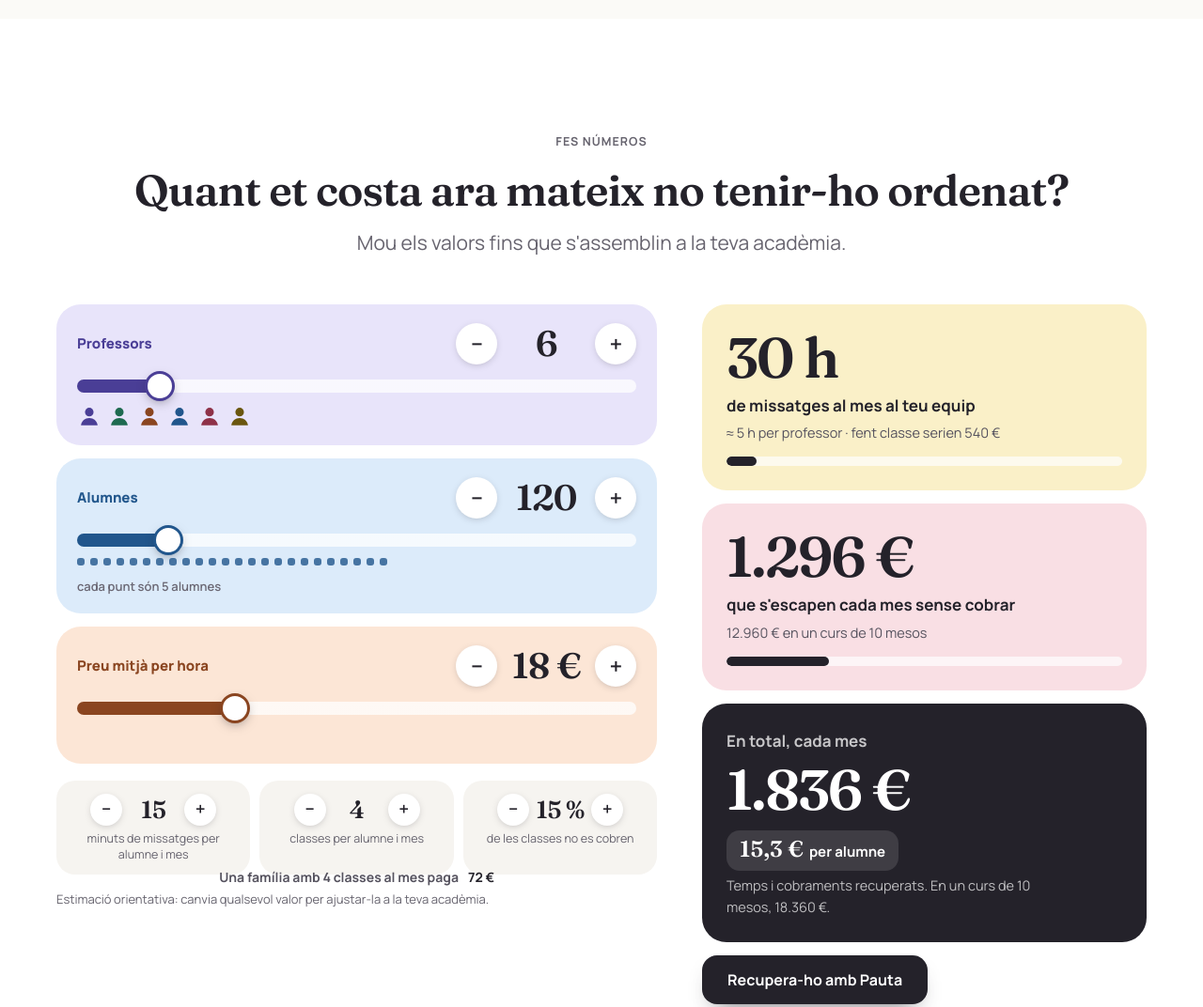
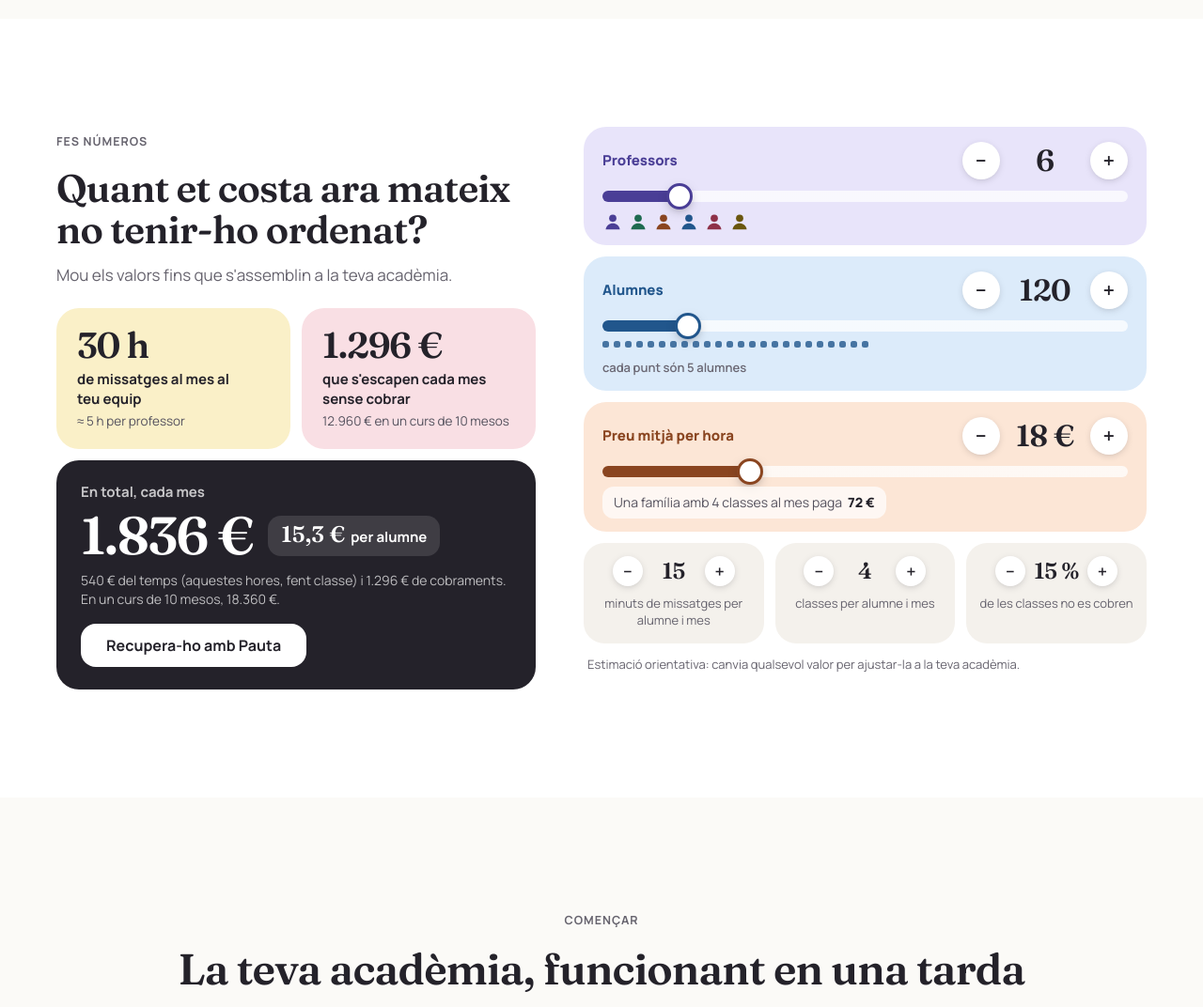
Before and after one commit to labsmna/pauta-web, a plain HTML site: page index.html in a window 1280 px wide. Shown: the part 7220-8292 px from the top of the page at 94% size. Drawn offline with Linux system fonts and the light colour scheme.

Commit message:
Actualitza la landing: calculadora i entrada del mòbil
Co-Authored-By: Claude Opus 5.5 <noreply@anthropic.com>

```diff
--- a/index.html
+++ b/index.html
@@ -165,36 +165,44 @@
     /* ===== Seccions següents (entren amb l'scroll i amb inèrcia) ===== */
     .rv { will-change: transform, opacity; }
     .calc { background: var(--paper); }
-    .calc .box { display: grid; grid-template-columns: 1.15fr .85fr; gap: clamp(24px, 4vw, 48px); margin-top: 48px; align-items: start; }
-    .inputs { display: grid; gap: 14px; }
-    .ctl { border-radius: 26px; padding: 20px 22px 18px; background: var(--c); }
+    .calc .box { display: grid; grid-template-columns: minmax(0, .92fr) minmax(0, 1.08fr); grid-template-areas: "head inputs" "res inputs"; gap: 22px clamp(28px, 4vw, 60px); align-items: start; }
+    .chead { grid-area: head; } .inputs { grid-area: inputs; } .results { grid-area: res; }
+    .chead h2 { font-size: clamp(30px, 3.2vw, 44px); margin-top: 16px; } .chead .lead { margin-top: 12px; font-size: 17px; }
+    .inputs { display: grid; gap: 12px; }
+    .ctl { border-radius: 24px; padding: 16px 20px 14px; background: var(--c); }
     .ctl .top { display: flex; align-items: center; justify-content: space-between; gap: 12px; }
     .ctl .lab { font-weight: 800; font-size: 15px; color: var(--ci); }
-    .ctl .lab small { display: block; font-weight: 600; font-size: 13px; color: #6a6773; margin-top: 2px; }
     .stp { display: flex; align-items: center; gap: 8px; }
-    .stp button { width: 44px; height: 44px; border-radius: 50%; border: 0; background: #fff; color: var(--ink); font: 600 24px/1 var(--sans); cursor: pointer; box-shadow: 0 2px 8px -3px rgba(36,34,42,.35); transition: transform .15s var(--ease); display: grid; place-items: center; }
+    .stp button { width: 40px; height: 40px; border-radius: 50%; border: 0; background: #fff; color: var(--ink); font: 600 22px/1 var(--sans); cursor: pointer; box-shadow: 0 2px 8px -3px rgba(36,34,42,.35); transition: transform .15s var(--ease); display: grid; place-items: center; }
     .stp button:active { transform: scale(.9); }
-    .stp .val { min-width: 88px; text-align: center; font: 600 38px/1 var(--serif); letter-spacing: -.02em; color: var(--ink); }
-    .ctl input[type=range] { -webkit-appearance: none; appearance: none; width: 100%; height: 14px; margin: 16px 0 12px; border-radius: 99px; background: linear-gradient(90deg, var(--ci) var(--p, 50%), rgba(255,255,255,.75) var(--p, 50%)); outline: none; cursor: pointer; }
-    .ctl input[type=range]::-webkit-slider-thumb { -webkit-appearance: none; width: 32px; height: 32px; border-radius: 50%; background: #fff; border: 3px solid var(--ci); box-shadow: 0 4px 12px -4px rgba(36,34,42,.5); cursor: grab; }
-    .ctl input[type=range]::-moz-range-thumb { width: 28px; height: 28px; border-radius: 50%; background: #fff; border: 3px solid var(--ci); cursor: grab; }
-    .viz { display: flex; flex-wrap: wrap; gap: 6px; align-items: center; min-height: 22px; }
-    .viz .pp { width: 26px; height: 26px; display: grid; place-items: center; } .viz .pp svg { display: block; }
-    .viz .dt { width: 8px; height: 8px; border-radius: 3px; background: var(--ci); opacity: .8; }
+    .stp .val { min-width: 80px; text-align: center; font: 600 32px/1 var(--serif); letter-spacing: -.02em; color: var(--ink); }
+    .ctl input[type=range] { -webkit-appearance: none; appearance: none; width: 100%; height: 12px; margin: 12px 0 10px; border-radius: 99px; background: linear-gradient(90deg, var(--ci) var(--p, 50%), rgba(255,255,255,.75) var(--p, 50%)); outline: none; cursor: pointer; }
+    .ctl input[type=range]::-webkit-slider-thumb { -webkit-appearance: none; width: 28px; height: 28px; border-radius: 50%; background: #fff; border: 3px solid var(--ci); box-shadow: 0 4px 12px -4px rgba(36,34,42,.5); cursor: grab; }
+    .ctl input[type=range]::-moz-range-thumb { width: 24px; height: 24px; border-radius: 50%; background: #fff; border: 3px solid var(--ci); cursor: grab; }
+    .viz { display: flex; flex-wrap: wrap; gap: 5px; align-items: center; min-height: 22px; }
+    .viz .pp { width: 22px; height: 22px; display: grid; place-items: center; } .viz .pp svg { display: block; width: 22px; height: 22px; }
+    .viz .dt { width: 7px; height: 7px; border-radius: 2.5px; background: var(--ci); opacity: .8; }
     .viz .more { font-size: 13px; font-weight: 800; color: var(--ci); margin-left: 4px; }
-    .viz .hint { font-size: 14px; color: #55525e; } .viz .hint b { color: var(--ink); }
-    .assume2 { display: grid; grid-template-columns: repeat(3, 1fr); gap: 10px; margin-top: 4px; }
-    .as { border-radius: 20px; padding: 14px 12px 12px; background: #F6F4F0; text-align: center; }
-    .as .stp { justify-content: center; gap: 6px; } .as .stp button { width: 34px; height: 34px; font-size: 19px; }
-    .as .stp .val { min-width: 54px; font-size: 26px; }
-    .as small { display: block; margin-top: 6px; font-size: 12.5px; line-height: 1.35; color: var(--ink2); }
-    .note { font-size: 13px; color: var(--ink2); margin-top: 2px; }
-    .results { display: grid; gap: 14px; position: sticky; top: 96px; }
-    .res { border-radius: 26px; padding: 26px; } .res .n { font: 600 clamp(40px, 5vw, 60px)/1 var(--serif); letter-spacing: -.03em; } .res .l { font-weight: 700; margin-top: 8px; } .res .s { color: #55525e; font-size: 14.5px; margin-top: 4px; }
-    .res.tot { background: var(--ink); color: #fff; } .res.tot .l { margin: 0 0 8px; color: rgba(255,255,255,.75); } .res.tot .s { color: rgba(255,255,255,.7); }
+    .viz .phint { display: inline-flex; align-items: baseline; gap: 6px; padding: 6px 12px; border-radius: 12px; background: rgba(255,255,255,.7); font-size: 14px; color: #55525e; } .viz .phint b { color: var(--ink); font-weight: 800; }
+    .assume2 { display: grid; grid-template-columns: repeat(3, 1fr); gap: 12px; }
+    .as { border-radius: 22px; padding: 14px 14px 16px; background: #F4F1EC; text-align: center; display: flex; flex-direction: column; align-items: center; gap: 10px; }
+    .as .stp { justify-content: center; gap: 6px; } .as .stp button { width: 32px; height: 32px; font-size: 18px; }
+    .as .stp .val { min-width: 54px; font-size: 24px; }
+    .as small { display: block; font-size: 13px; line-height: 1.35; color: var(--ink2); }
+    .note { font-size: 13px; color: var(--ink2); padding: 0 4px; }
+    .results { display: grid; gap: 12px; }
+    .pair { display: grid; grid-template-columns: 1fr 1fr; gap: 12px; }
+    .res { border-radius: 24px; padding: 20px 22px; } .res .n { font: 600 clamp(30px, 3vw, 42px)/1 var(--serif); letter-spacing: -.03em; } .res .l { font-weight: 700; font-size: 15px; line-height: 1.35; margin-top: 8px; } .res .s { color: #55525e; font-size: 13.5px; line-height: 1.4; margin-top: 4px; }
+    .res.tot { background: var(--ink); color: #fff; padding: 24px 26px; } .res.tot .n { font-size: clamp(42px, 4.4vw, 60px); } .res.tot .l { margin: 0 0 8px; color: rgba(255,255,255,.75); } .res.tot .s { color: rgba(255,255,255,.7); font-size: 14px; }
     .res.tot .per { display: inline-flex; align-items: baseline; gap: 6px; margin-top: 14px; padding: 8px 14px; border-radius: 14px; background: rgba(255,255,255,.12); font-weight: 700; font-size: 15px; } .res.tot .per b { font: 600 24px/1 var(--serif); }
-    .res .meter { height: 10px; border-radius: 99px; background: rgba(255,255,255,.7); margin-top: 14px; overflow: hidden; } .res .meter i { display: block; height: 100%; border-radius: 99px; background: var(--ink); width: 0; }
-    @media (max-width: 860px) { .calc .box { grid-template-columns: 1fr; } .results { position: static; } .assume2 { grid-template-columns: 1fr; } .as { display: flex; align-items: center; justify-content: space-between; text-align: left; gap: 10px; } .as small { margin: 0; order: -1; flex: 1; } }
+    .res.tot .nrow { display: flex; align-items: center; flex-wrap: wrap; gap: 10px 16px; margin-bottom: 10px; } .res.tot .nrow .per { margin-top: 0; }
+    .res.tot .btn.wht { margin-top: 16px; min-height: 46px; background: #fff; color: var(--ink); }
+    .res .meter { height: 8px; border-radius: 99px; background: rgba(255,255,255,.7); margin-top: 12px; overflow: hidden; } .res .meter i { display: block; height: 100%; border-radius: 99px; background: var(--ink); width: 0; }
+    @media (max-width: 860px) {
+      .calc .box { grid-template-columns: 1fr; grid-template-areas: "head" "inputs" "res"; }
+      .assume2 { grid-template-columns: 1fr; } .as { flex-direction: row; justify-content: space-between; text-align: left; padding: 12px 14px; } .as small { order: -1; flex: 1; max-width: none; }
+    }
+    @media (max-width: 520px) { .pair { grid-template-columns: 1fr; } }
     .plan .steps { display: grid; grid-template-columns: repeat(3, 1fr); gap: 20px; margin-top: 52px; }
     .plan .step { background: var(--paper); border-radius: 26px; padding: 30px 26px 28px; box-shadow: var(--shadow); }
     .plan .num { width: 56px; height: 56px; border-radius: 18px; display: grid; place-items: center; font: 700 26px var(--serif); margin-bottom: 20px; }
@@ -323,10 +331,10 @@
     <!-- FES NÚMEROS: el visitant calcula el seu propi cost -->
     <section class="calc" id="numeros">
       <div class="wrap">
-        <div class="center rv"><span class="chip t-ros" data-es="Haz números">Fes números</span>
-          <h2 style="margin-top:16px" data-es="¿Cuánto te cuesta ahora mismo no tenerlo ordenado?">Quant et costa ara mateix no tenir-ho ordenat?</h2>
-          <p class="lead" style="margin-top:14px" data-es="Mueve los valores hasta que se parezcan a tu academia.">Mou els valors fins que s'assemblin a la teva acadèmia.</p></div>
         <div class="box">
+          <div class="chead rv"><span class="chip t-ros" data-es="Haz números">Fes números</span>
+          <h2 data-es="¿Cuánto te cuesta ahora mismo no tenerlo ordenado?">Quant et costa ara mateix no tenir-ho ordenat?</h2>
+          <p class="lead" data-es="Mueve los valores hasta que se parezcan a tu academia.">Mou els valors fins que s'assemblin a la teva acadèmia.</p></div>
           <div class="inputs rv">
             <div class="ctl" data-k="T" style="--c:var(--lav);--ci:var(--lav-i)">
               <div class="top"><span class="lab" data-es="Profesores">Professors</span><div class="stp"><button type="button" data-d="-1" aria-label="Menys">−</button><b class="val" id="vT">6</b><button type="button" data-d="1" aria-label="Més">+</button></div></div>
@@ -348,10 +356,10 @@
             <p class="note" data-es="Estimación orientativa: cambia cualquier valor para ajustarla a tu academia.">Estimació orientativa: canvia qualsevol valor per ajustar-la a la teva acadèmia.</p>
           </div>
           <div class="results rv">
-            <div class="res" style="background:var(--man)"><div class="n" id="oH">30 h</div><div class="l" data-es="de mensajes al mes en tu equipo">de missatges al mes al teu equip</div><div class="s" id="oH2">≈ 5 h per professor</div><div class="meter"><i id="mH"></i></div></div>
-            <div class="res" style="background:var(--ros)"><div class="n" id="oE">1.296 €</div><div class="l" data-es="que se escapan cada mes sin cobrar">que s'escapen cada mes sense cobrar</div><div class="s" id="oE2"></div><div class="meter"><i id="mE"></i></div></div>
-            <div class="res tot"><div class="l" data-es="En total, cada mes">En total, cada mes</div><div class="n" id="oV">1.836 €</div><div class="per" id="oV2"></div><div class="s" id="oV3"></div></div>
-            <a class="btn prim" href="/app?onboarding" style="justify-self:start" data-es="Recupéralo con Pauta">Recupera-ho amb Pauta</a>
+            <div class="pair"><div class="res" style="background:var(--man)"><div class="n" id="oH">30 h</div><div class="l" data-es="de mensajes al mes en tu equipo">de missatges al mes al teu equip</div><div class="s" id="oH2">≈ 5 h per professor</div></div>
+            <div class="res" style="background:var(--ros)"><div class="n" id="oE">1.296 €</div><div class="l" data-es="que se escapan cada mes sin cobrar">que s'escapen cada mes sense cobrar</div><div class="s" id="oE2"></div></div></div>
+            <div class="res tot"><div class="l" data-es="En total, cada mes">En total, cada mes</div><div class="nrow"><div class="n" id="oV">1.836 €</div><div class="per" id="oV2"></div></div><div class="s" id="oV3"></div><a class="btn wht" href="/app?onboarding" data-es="Recupéralo con Pauta">Recupera-ho amb Pauta</a></div>
+
           </div>
         </div>
       </div>
@@ -620,7 +628,7 @@
       $('#zT').innerHTML = Array.from({ length: tShow }, (_, i) => `<span class="pp" style="color:${INKS[i % 6]}"><svg viewBox="0 0 24 24" width="26" height="26" fill="currentColor"><circle cx="12" cy="8" r="4.2"/><path d="M3.8 21c.7-4.6 4-7.2 8.2-7.2s7.5 2.6 8.2 7.2z"/></svg></span>`).join('') + (V.T > tShow ? `<span class="more">+${V.T - tShow}</span>` : '');
       const aShow = Math.ceil(V.A / 5);
       $('#zA').innerHTML = Array.from({ length: Math.min(aShow, 100) }, () => '<span class="dt"></span>').join('') + (aShow > 100 ? `<span class="more">+${nf((aShow - 100) * 5)}</span>` : '') + `<span class="more" style="width:100%;margin:6px 0 0;font-weight:600;color:#6a6773">${L('cada punt són 5 alumnes', 'cada punto son 5 alumnos')}</span>`;
-      $('#zP').innerHTML = `<span class="hint">${L('Una família amb', 'Una familia con')} ${V.C} ${L('classes al mes paga', 'clases al mes paga')} <b>${nf(V.P * V.C)} €</b></span>`;
+      $('#zP').innerHTML = `<span class="phint">${L('Una família amb', 'Una familia con')} ${V.C} ${L('classes al mes paga', 'clases al mes paga')} <b>${nf(V.P * V.C)} €</b></span>`;
     }
     for (const k of Object.keys(RANGE)) RANGE[k].addEventListener('input', (e) => { V[k] = +e.target.value; recompute(); });
     $$('.ctl, .as').forEach((box) => box.addEventListener('click', (e) => {
@@ -633,11 +641,9 @@
       $('#oE').textContent = `${nf(calc.e)} €`; $('#oE2').textContent = L(`${nf(calc.e * 10)} € en un curs de 10 mesos`, `${nf(calc.e * 10)} € en un curso de 10 meses`);
       // temps valorat al preu d'una hora de classe: són hores que podries dedicar a fer classe
       const tot = calc.h * V.P + calc.e;
-      $('#oH2').textContent += L(` · fent classe serien ${nf(calc.h * V.P)} €`, ` · dando clase serían ${nf(calc.h * V.P)} €`);
       $('#oV').textContent = `${nf(tot)} €`;
       $('#oV2').innerHTML = L(`<b>${nf(tot / V.A, 1)} €</b> per alumne`, `<b>${nf(tot / V.A, 1)} €</b> por alumno`);
-      $('#oV3').textContent = L(`Temps i cobraments recuperats. En un curs de 10 mesos, ${nf(tot * 10)} €.`, `Tiempo y cobros recuperados. En un curso de 10 meses, ${nf(tot * 10)} €.`);
-      $('#mH').style.width = `${Math.min(100, calc.h / 4)}%`; $('#mE').style.width = `${Math.min(100, calc.e / 50)}%`;
+      $('#oV3').textContent = L(`${nf(calc.h * V.P)} € del temps (aquestes hores, fent classe) i ${nf(calc.e)} € de cobraments. En un curs de 10 mesos, ${nf(tot * 10)} €.`, `${nf(calc.h * V.P)} € del tiempo (esas horas, dando clase) y ${nf(calc.e)} € de cobros. En un curso de 10 meses, ${nf(tot * 10)} €.`);
     }
 
     // ---------- Bucle: scroll amb inèrcia per a tot ----------
@@ -695,7 +701,7 @@
         const cxp = clamp(vw / 2 + x * k0, L0 + w2, R0 - w2), cyp = clamp(oy + (cy + yv - oy) * k0, T0 + h2, B0 - h2);
         x = (cxp - vw / 2) / k0; yv = (cyp - oy) / k0 + oy - cy;
       }
-      if (!RM) { const k = outC(intro); yv += (1 - k) * 260; ry += (1 - k) * -38; rx += (1 - k) * 22; z += (1 - k) * -200; rig.style.opacity = k.toFixed(3); }
+      if (!RM) { const k = outC(intro); yv += (1 - k) * Math.max(320, sh * 0.8); ry += (1 - k) * -38; rx += (1 - k) * 22; z += (1 - k) * -200; }   // sense opacitat: amb opacitat el navegador aplana el 3D i el mòbil perd el gruix
       rig.style.transform = `translate3d(${x.toFixed(1)}px, ${(cy - ph / 2 + yv).toFixed(1)}px, ${z.toFixed(1)}px) rotateX(${rx.toFixed(2)}deg) rotateY(${ry.toFixed(2)}deg) rotateZ(${rz.toFixed(2)}deg) scale3d(${sfix.toFixed(4)}, ${sfix.toFixed(4)}, ${sfix.toFixed(4)})`;
       pshadow.style.transform = `translate3d(${x.toFixed(1)}px, ${(cy + ph / 2 + 4).toFixed(1)}px, 0) scale(${(ps * sfix * (1 - arc * 0.35) * (1 + z / 900)).toFixed(3)}, ${(ps * sfix * (1 - arc * 0.35) * (1 + z / 900)).toFixed(3)})`;
       pshadow.style.opacity = ((0.9 - arc * 0.55) * (RM ? 1 : outC(intro))).toFixed(3);
```
